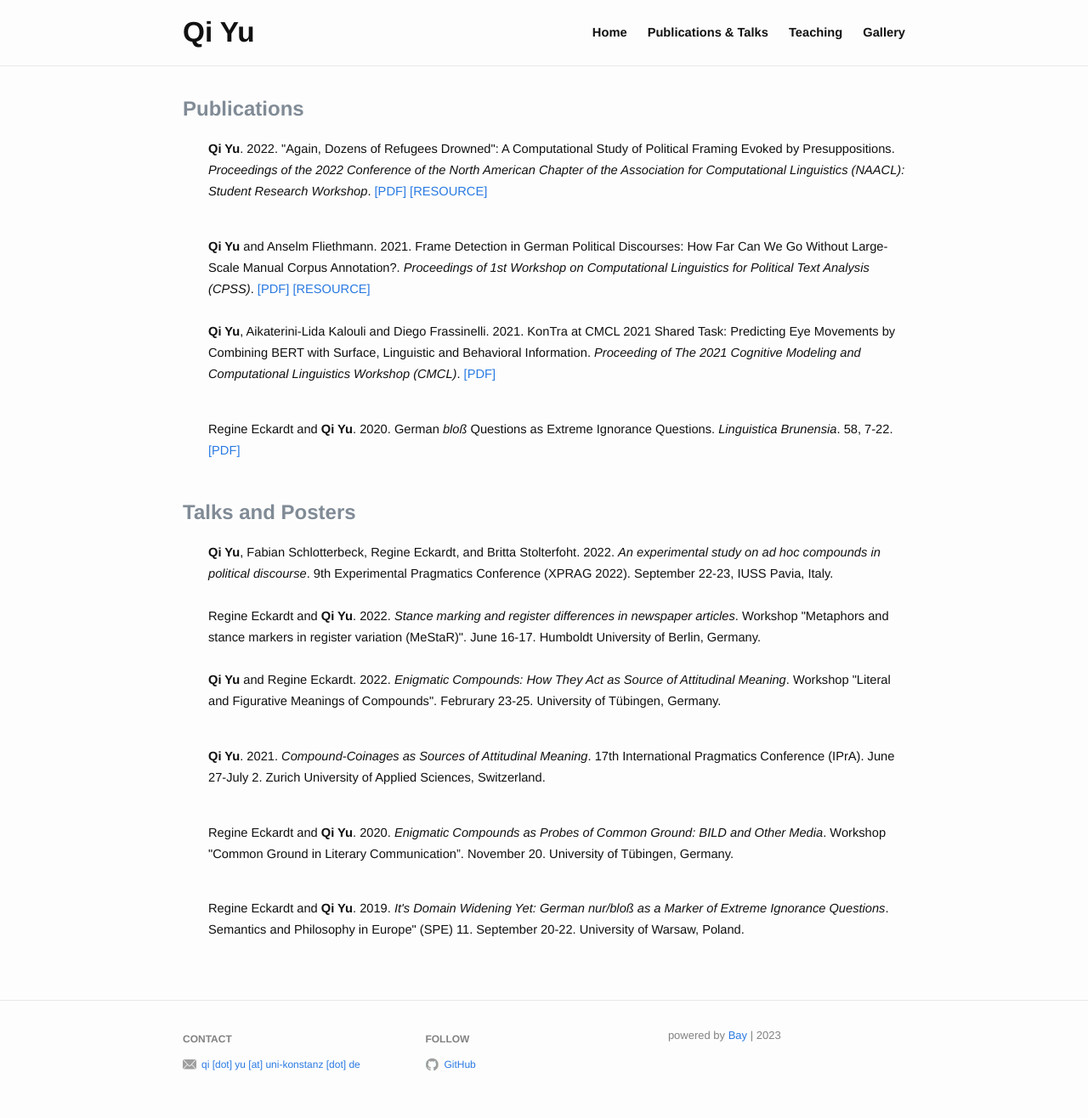
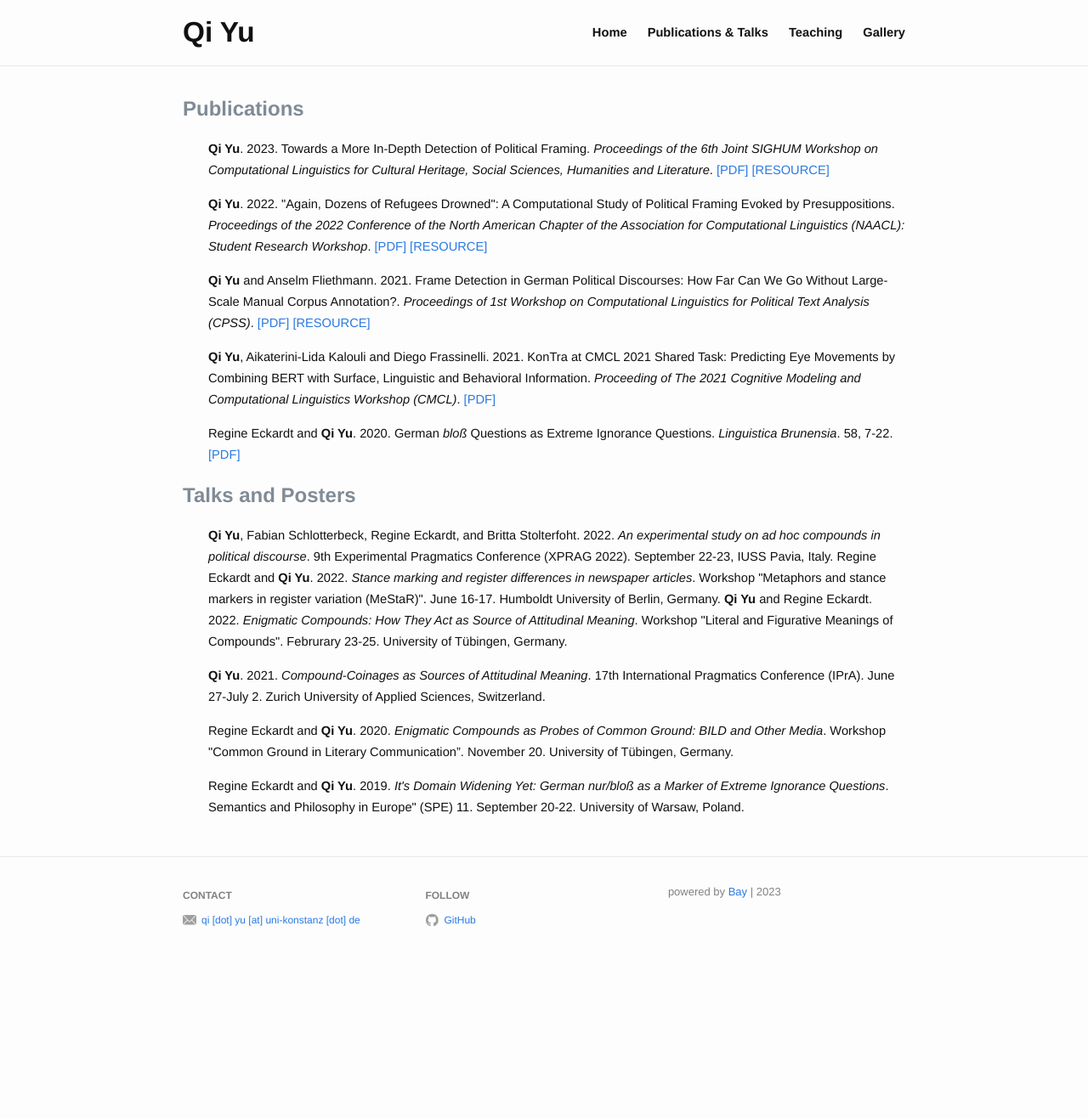
Before and after one commit to qi-yu/qi-yu.github.io, a Jekyll site: the page built from publication.md, in a window 1280 px wide. Shown: the whole page at 85% size. Built offline with Jekyll 4.4.1, drawn with Linux system fonts in a browser that asks for light colours; after the commit the page ends 1146 px from its top, so only the background shows below that.

Commit message:
updated publication and teaching list

```diff
--- a/_layouts/publication.html
+++ b/_layouts/publication.html
@@ -11,8 +11,8 @@
         <h1 class="page-heading">{{ category.name }}</h1>
         {% for section in category.sections %}
         <div class="work">
-          <!--h3 {{ section.year }} -->
-          {{ section.desc }}
+          <!--h3 {{ section.year }}
+          {{ section.desc }} -->
 
           <ul>
           {% for item in section.items %}
@@ -41,7 +41,7 @@
               {% if item.handout and item.handout != "" and item.handout != nil %}
                 <a href="{{ item.handout }}" target="_blank">[HANDOUT]</a>
               {% endif %}
-            <br><br>
+            <!-- br --><!-- br -->
             <!--/li-->
           {% endfor %} <!-- section.items -->
           </ul>
--- a/publication.md
+++ b/publication.md
@@ -3,6 +3,15 @@ layout: publication
 categories:
   - name: Publications
     sections:
+      - year: 2023
+        items:
+          - title: 'Towards a More In-Depth Detection of Political Framing'
+            authors: <b>Qi Yu</b>
+            year: 2023
+            inbook: Proceedings of the 6th Joint SIGHUM Workshop on Computational Linguistics for Cultural Heritage, Social Sciences, Humanities and Literature
+            pdf: https://sighum.files.wordpress.com/2023/04/shipout-book-apr9.pdf
+            resource: https://github.com/qi-yu/topical-and-rhetorical-framing
+
       - year: 2022
         items:
           - title: '&#34;Again, Dozens of Refugees Drowned&#34;&#58; A Computational Study of Political Framing Evoked by Presuppositions'
```
Also changed, not shown: other parts of publication.md (+2 -0 lines), index.md (+0 -1 lines), teaching.md (+4 -1 lines), 6 other files.
